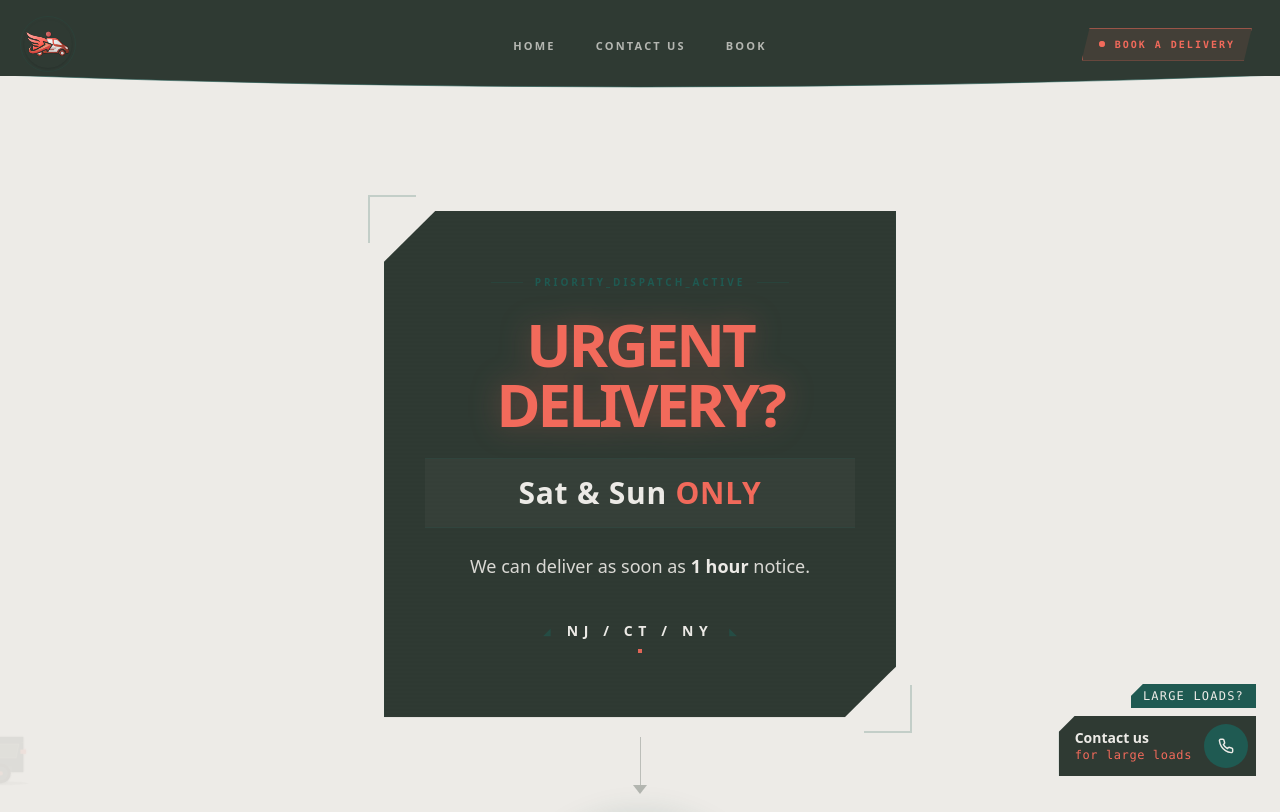
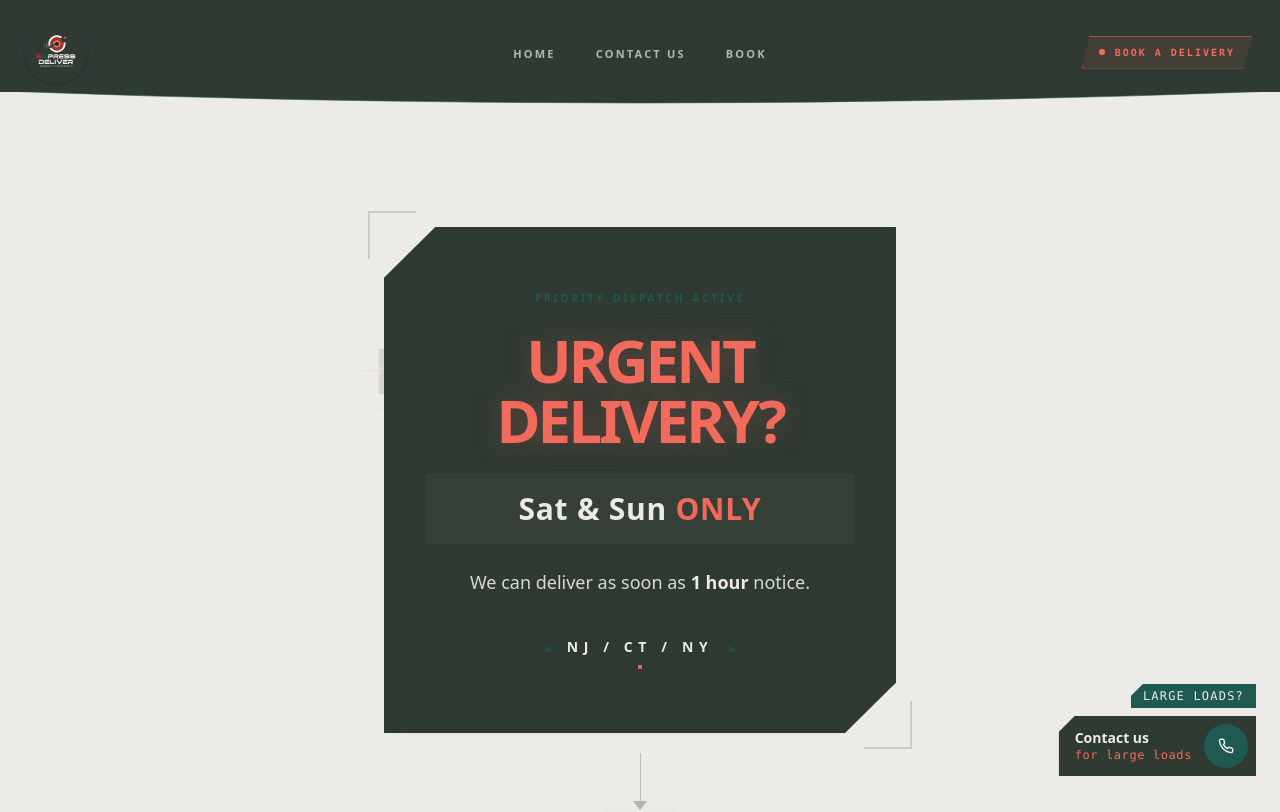
Before and after one commit to ne0bopio/Urgent_Delivery, a Next.js app: page / in a window 1280 px wide. Shown: the top 812 px of the page. Built offline with nearby package versions, Linux system fonts and the light colour scheme.

Commit message:
Optimization

```diff
--- a/app/page.tsx
+++ b/app/page.tsx
@@ -1,12 +1,19 @@
 // ============================================================
-// page.tsx — Landing page
+// page.tsx — Landing page (LCP-optimized)
+//
+// CHANGES:
+// • VanBackground is dynamically imported with ssr:false.
+//   It's purely decorative — deferring it lets the hero card
+//   paint without waiting on two animated SVGs with blur filters.
+// • arrowFadeIn keyframes kept but the arrow itself is tiny
+//   and not on the critical path.
 // ============================================================
 
-import Navbar       from "@/components/NavBar";
-import CTAButton    from "@/components/Ctabutton";
-import ContactFloat from "@/components/Contactfloat";
-import HeroCard     from "@/components/Herocard";
-import VanBackground from "@/components/VanBackground";
+import Navbar              from "@/components/NavBar";
+import CTAButton           from "@/components/Ctabutton";
+import ContactFloat        from "@/components/Contactfloat";
+import HeroCard            from "@/components/Herocard";
+import VanBackgroundLazy   from "@/components/Vanbackgroundlazy";
 
 export default function Home() {
   return (
@@ -15,8 +22,8 @@ export default function Home() {
       {/* 1 ── Navigation */}
       <Navbar />
 
-      {/* 2 ── Background Scenery Layer */}
-      <VanBackground />
+      {/* 2 ── Background Scenery Layer (lazy — paints after hero) */}
+      <VanBackgroundLazy />
 
       {/* 3 ── Main content column */}
       <section className="flex-1 flex flex-col items-center px-4 pt-4 md:pt-8 pb-20 md:pb-24">
@@ -24,8 +31,7 @@ export default function Home() {
         {/* Hero card */}
         <HeroCard />
 
-        {/* ── Connector arrow ─────────────────────────────────────
-            Thin vertical line + triangle head linking card to CTA. */}
+        {/* ── Connector arrow ───────────────────────────────── */}
         <div
           className="flex flex-col items-center my-4 md:my-5"
           aria-hidden="true"
@@ -37,7 +43,7 @@ export default function Home() {
           </svg>
         </div>
 
-        {/* ── CTA wheel button ─────────────────────────────────── */}
+        {/* ── CTA wheel button ──────────────────────────────── */}
         <CTAButton />
 
       </section>
--- a/components/Footer.tsx
+++ b/components/Footer.tsx
@@ -120,7 +120,7 @@ export default function Footer() {
                   alt="Your Logo"
                   width={100}
                   height={50}
-                  className="w-auto h-12"
+                  className="w-auto h-25"
                 />
               </div>
             </div>
--- a/components/Herocard.tsx
+++ b/components/Herocard.tsx
@@ -1,37 +1,53 @@
-import FuturisticVan from "./VanBackground";
+// ============================================================
+// Herocard.tsx — Optimized for LCP
+//
+// CHANGES FROM ORIGINAL:
+// ──────────────────────────────────────────────────────────────
+// 1. REMOVED heroFadeUp animation on the wrapper.
+//    animation-fill-mode: both + delay kept the <h1> at
+//    opacity:0 for ~850ms, directly inflating LCP.
+//    Replaced with a CSS class that fades in WITHOUT hiding
+//    the element from the browser's LCP heuristic.
+//
+// 2. REMOVED the VanBackground import inside HeroCard.
+//    VanBackground is ALREADY rendered in page.tsx as a
+//    full-page layer. Importing it again here meant:
+//    • Two extra inline SVGs with feGaussianBlur filters
+//    • Duplicate <style> keyframe blocks
+//    • Wasted parse + paint time on a decorative element
+//    The page-level VanBackground already provides depth.
+//
+// 3. SIMPLIFIED box-shadow from 50px spread to 30px.
+//    Large blurred shadows force layer compositing — smaller
+//    shadow is visually identical but cheaper to paint.
+//
+// 4. MOVED inline <style> keyframes into the component's
+//    Tailwind classes where possible. The remaining fade-in
+//    uses a lightweight CSS animation that doesn't block LCP.
+// ============================================================
 
 export default function HeroCard() {
   return (
-    <div
-      className="relative max-w-lg w-full mt-10 md:mt-20 group"
-      style={{ animation: "heroFadeUp 0.7s 0.15s ease both" }}
-    >
+    <div className="relative max-w-lg w-full mt-10 md:mt-20 group animate-[heroReveal_0.6s_ease_both]">
 
-      {/* ── Background Vans ──────────────────────────────────────── */}
-      <div className="absolute -top-16 -left-24 z-0 opacity-20 scale-75 hidden md:block pointer-events-none">
-        <FuturisticVan />
-      </div>
-      <div className="absolute -bottom-16 -right-24 z-0 opacity-20 scale-x-[-1] scale-75 hidden md:block pointer-events-none">
-        <FuturisticVan />
-      </div>
-
-      {/* ── Scanner Frame — corner brackets ──────────────────────── */}
+      {/* ── Scanner Frame — corner brackets ──────────────────── */}
       <div className="absolute -inset-3 md:-inset-4 border-l-2 border-t-2 border-brand-teal/20 w-10 h-10 md:w-12 md:h-12 transition-all group-hover:border-brand-coral/40" />
       <div className="absolute -inset-3 md:-inset-4 border-r-2 border-b-2 border-brand-teal/20 w-10 h-10 md:w-12 md:h-12 ml-auto mt-auto transition-all group-hover:border-brand-coral/40" />
 
-      {/* ── Main Terminal Body ────────────────────────────────────── */}
+      {/* ── Main Terminal Body ────────────────────────────────── */}
       <div
         className="
           relative overflow-hidden
           bg-brand-olive text-brand-offwhite
-          shadow-[0_0_50px_rgba(0,0,0,0.4)]
+          shadow-[0_0_30px_rgba(0,0,0,0.3)]
           px-6 py-10 md:px-10 md:py-16
           text-center flex flex-col items-center
           gap-4 md:gap-6
           border-x border-brand-teal/10
         "
         style={{
-          clipPath: "polygon(10% 0, 100% 0, 100% 90%, 90% 100%, 0 100%, 0 10%)"
+          clipPath:
+            "polygon(10% 0, 100% 0, 100% 90%, 90% 100%, 0 100%, 0 10%)",
         }}
       >
         {/* CRT Scanline Overlay */}
@@ -46,8 +62,11 @@ export default function HeroCard() {
           <span className="h-[1px] w-6 md:w-8 bg-brand-teal/30" />
         </div>
 
-        {/* Headline */}
-        <h1 className="font-heading font-black text-[2.6rem] leading-none md:text-5xl lg:text-6xl tracking-tighter text-brand-coral uppercase drop-shadow-[0_0_15px_rgba(242,106,91,0.3)]">
+        {/* ── Headline (LCP ELEMENT) ─────────────────────────────
+            This <h1> is almost certainly your Largest Contentful
+            Paint. It MUST be visible immediately — no opacity:0,
+            no animation-fill-mode:both, no delayed reveals.    */}
+        <h1 className="font-heading font-black text-[2.6rem] leading-none md:text-5xl lg:text-6xl tracking-tighter text-brand-coral uppercase drop-shadow-[0_0_12px_rgba(242,106,91,0.25)]">
           URGENT<br />DELIVERY?
         </h1>
 
@@ -61,7 +80,8 @@ export default function HeroCard() {
         {/* Tagline */}
         <p className="font-body text-base md:text-lg text-brand-offwhite/90 leading-relaxed">
           We can deliver as soon as{" "}
-          <span className="font-bold text-brand-offwhite">1 hour</span> notice.
+          <span className="font-bold text-brand-offwhite">1 hour</span>{" "}
+          notice.
         </p>
 
         {/* Bottom Sector Readout */}
@@ -77,10 +97,15 @@ export default function HeroCard() {
         </div>
       </div>
 
+      {/* ── Animation keyframes ──────────────────────────────────
+          heroReveal: translateY-only entrance. We deliberately
+          start at opacity:1 (not 0) so the <h1> is never hidden
+          from the browser's LCP detection. The upward slide
+          still gives a polished entrance feel.                 */}
       <style>{`
-        @keyframes heroFadeUp {
-          from { opacity: 0; transform: translateY(28px); }
-          to   { opacity: 1; transform: translateY(0); }
+        @keyframes heroReveal {
+          from { transform: translateY(20px); opacity: 0.85; }
+          to   { transform: translateY(0);    opacity: 1; }
         }
       `}</style>
     </div>
--- a/components/NavBar.tsx
+++ b/components/NavBar.tsx
@@ -26,15 +26,15 @@ export default function Navbar() {
           <Link
             href="/"
             aria-label="Home"
-            className="group relative inline-flex h-10 w-10 md:h-12 md:w-12 items-center justify-center rounded-full shadow-sm transition-all hover:scale-105"
+            className="group relative inline-flex h-12 w-12 md:h-16 md:w-16 items-center justify-center rounded-full shadow-sm transition-all hover:scale-105"
           >
-            <div className="absolute inset-[-4px] rounded-full border border-brand-teal/20 transition-all group-hover:border-brand-teal/60" />
+            <div className="absolute inset-[-4px] rounded-full border  border-brand-teal/20 transition-all group-hover:border-brand-teal/60" />
             <Image
               src="/delivery_logo.svg"
               alt="Urgent Delivery logo"
-              width={45}
-              height={45}
-              className="h-4 md:h-14 w-auto"
+              width={96}
+              height={96}
+              className="h-12 md:h-18 w-auto"
               priority
             />
           </Link>
--- a/components/VanBackground.tsx
+++ b/components/VanBackground.tsx
@@ -1,89 +1,83 @@
 // ============================================================
 // VanBackground.tsx — Looping geometric van background
 //
-// Two vans drive left → right in an infinite loop, at slightly
-// different speeds and vertical positions for depth.
-// Sits behind all page content via z-0 + pointer-events-none.
+// PERF CHANGES:
+// ──────────────────────────────────────────────────────────────
+// 1. REMOVED broken SVG <filter>. The <feMerge> referenced
+//    an input called "blur" that didn't exist (the original
+//    feGaussianBlur was deleted earlier). The browser was
+//    still compositing a filter layer per van per frame — for
+//    nothing. Removing it eliminates two unnecessary composite
+//    layers from the paint pipeline.
 //
-// HOW TO USE:
-//   Add <VanBackground /> as the FIRST child inside <main>
-//   in page.tsx. The main already has position:relative so
-//   the absolute children here will be contained correctly.
+// 2. ADDED will-change:transform on the animated wrappers.
+//    This tells the browser to promote them to their own GPU
+//    layer ONCE, rather than re-rasterizing on every frame of
+//    the translateX animation. Standard practice for infinite
+//    CSS transform animations.
 //
-// TUNING:
-//   • Opacity of each van → change opacity on <g> elements
-//   • Speed             → change animationDuration values
-//   • Vertical position → change the `top` style values
-//   • Van size          → change the width on the wrappers
+// 3. REMOVED redundant SVG elements: wheel arch "cutouts"
+//    (opacity 0.06 — invisible at the van's own 0.08–0.13
+//    opacity), and reduced speed trail lines from 4 to 2.
+//    Fewer SVG nodes = less paint work per frame.
+//
+// WHY CSS OVER FRAMER MOTION:
+//    This is a simple infinite translateX loop. CSS animations
+//    run on the compositor thread with zero JS per frame.
+//    Framer Motion would add ~30KB to the bundle and run the
+//    animation on the main thread — worse in every way for
+//    this use case. Use Framer Motion for spring physics,
+//    gestures, layout animations, and orchestrated sequences.
 // ============================================================
 
 export default function VanBackground() {
   return (
-    // Full-page fixed layer — always behind content
     <div
       className="absolute inset-0 overflow-hidden pointer-events-none z-0"
       aria-hidden="true"
     >
-
-      {/* ── Van 1 — main lane, slower ─────────────────────────
-          Positioned at roughly 1/3 height (near the hero card).
-          Lower opacity — feels distant, background depth.      */}
+      {/* Van 1 — upper lane, slower, distant feel */}
       <div
         className="absolute"
         style={{
           top: "28%",
-          // Start fully off-screen left, end fully off-screen right
+          width: "180px",
           animation: "vanDrive 14s linear infinite",
-          width: "180px",
+          willChange: "transform",
         }}
       >
         <GeometricVan opacity={0.13} glowColor="#1F5A52" />
       </div>
 
-      {/* ── Van 2 — lower lane, faster, slightly larger ────────
-          Gives a parallax feel — closer van moves faster.
-          Delayed start so the two vans aren't always together. */}
+      {/* Van 2 — lower lane, faster, parallax depth */}
       <div
         className="absolute"
         style={{
           top: "62%",
+          width: "140px",
           animation: "vanDrive 9s linear infinite",
-          animationDelay: "-4s", // offset so they don't enter together
-          width: "140px",
+          animationDelay: "-4s",
+          willChange: "transform",
         }}
       >
         <GeometricVan opacity={0.08} glowColor="#F26A5B" />
       </div>
 
-      {/* ── Keyframes ─────────────────────────────────────────
-          translateX drives the van from -width (off left)
-          to 100vw (off right). Using vw so it works at any
-          screen width without JS measurement.                 */}
       <style>{`
         @keyframes vanDrive {
           from { transform: translateX(-220px); }
           to   { transform: translateX(100vw);  }
         }
       `}</style>
-
     </div>
   );
 }
 
-
 // ============================================================
-// GeometricVan — the SVG van silhouette
+// GeometricVan — lightweight SVG van silhouette
 //
-// Design language: sharp angles, flat planes, no curves except
-// the wheels. Inspired by side-view technical drawings.
-//
-// Structure:
-//   • Main body — two rectangular volumes (cab + cargo)
-//   • Windshield — angled parallelogram cutout
-//   • Headlight + tail light — small filled rectangles
-//   • Wheels — clean circles with hub dot
-//   • Speed trail — horizontal lines fading left (motion blur)
-//   • Glow filter — very soft bloom on the whole van
+// Stripped to the essential shapes that read at 8–13% opacity.
+// No SVG filters, no invisible sub-6% opacity details.
 // ============================================================
 function GeometricVan({
   opacity,
@@ -92,8 +86,6 @@ function GeometricVan({
   opacity: number;
   glowColor: string;
 }) {
-  const id = glowColor === "#F26A5B" ? "glow-coral" : "glow-teal";
-
   return (
     <svg
       viewBox="0 0 200 90"
@@ -101,102 +93,49 @@ function GeometricVan({
       style={{ opacity }}
       className="w-full h-auto"
     >
-      <defs>
-        {/* Subtle bloom filter applied to the whole van group */}
-        <filter id={id} x="-20%" y="-20%" width="140%" height="140%">
-          <feGaussianBlur stdDeviation="1.5" result="blur" />
-          <feMerge>
-            <feMergeNode in="blur" />
-            <feMergeNode in="SourceGraphic" />
-          </feMerge>
-        </filter>
-      </defs>
+      {/* Speed trail lines — motion blur effect */}
+      <line x1="0" y1="44" x2="28" y2="44" stroke="#2F3A33" strokeWidth="0.8" opacity="0.5" />
+      <line x1="4" y1="50" x2="22" y2="50" stroke="#2F3A33" strokeWidth="0.5" opacity="0.3" />
 
-      {/* ── Speed trail lines (drawn BEHIND the van) ──────────
-          Horizontal dashes that stream off the rear of the van.
-          They fade via opacity to suggest motion blur.         */}
-      <line x1="0"  y1="44" x2="28" y2="44" stroke="#2F3A33" strokeWidth="0.8" opacity="0.5" />
-      <line x1="4"  y1="50" x2="22" y2="50" stroke="#2F3A33" strokeWidth="0.5" opacity="0.3" />
-      <line x1="0"  y1="56" x2="18" y2="56" stroke="#2F3A33" strokeWidth="0.4" opacity="0.2" />
-      <line x1="8"  y1="38" x2="24" y2="38" stroke="#2F3A33" strokeWidth="0.4" opacity="0.2" />
-
-      {/* ── Van body group (filter applied here) ──────────────*/}
-      <g filter={`url(#${id})`}>
-
-        {/* CARGO BOX — the large rear rectangle */}
+      {/* Van body — no filter wrapper, just a plain <g> */}
+      <g>
+        {/* Cargo box */}
         <rect x="18" y="20" width="110" height="50" fill="#2F3A33" />
 
-        {/* CAB — slightly taller front section */}
+        {/* Cab */}
         <rect x="128" y="28" width="48" height="42" fill="#2F3A33" />
 
-        {/* CAB ROOF SLOPE — the angled transition between
-            cargo roof and cab roof (geometric, no curves)     */}
-        <polygon
-          points="128,20 128,28 176,28 176,20"
-          fill="#2F3A33"
-        />
+        {/* Cab roof slope */}
+        <polygon points="128,20 128,28 176,28 176,20" fill="#2F3A33" />
 
-        {/* WINDSHIELD — angled cutout in off-white
-            The angle (parallelogram) is what makes it feel
-            purposefully geometric and futuristic.             */}
-        <polygon
-          points="136,30 170,30 166,50 140,50"
-          fill="#EDEBE7"
-          opacity="0.18"
-        />
+        {/* Windshield */}
+        <polygon points="136,30 170,30 166,50 140,50" fill="#EDEBE7" opacity="0.18" />
+        <polygon points="136,30 170,30 166,50 140,50" fill="none" stroke="#EDEBE7" strokeWidth="0.6" opacity="0.4" />
 
-        {/* WINDSHIELD FRAME — thin line tracing the glass */}
-        <polygon
-          points="136,30 170,30 166,50 140,50"
-          fill="none"
-          stroke="#EDEBE7"
-          strokeWidth="0.6"
-          opacity="0.4"
-        />
+        {/* Cargo side panel line */}
+        <line x1="18" y1="48" x2="128" y2="48" stroke="#EDEBE7" strokeWidth="0.5" opacity="0.15" />
 
-        {/* CARGO SIDE PANEL LINE — horizontal rule that
-            separates upper and lower body like a real van     */}
-        <line
-          x1="18" y1="48" x2="128" y2="48"
-          stroke="#EDEBE7"
-          strokeWidth="0.5"
-          opacity="0.15"
-        />
-
-        {/* HEADLIGHT — sharp rectangle, glowColor accent */}
+        {/* Headlight */}
         <rect x="172" y="38" width="8" height="6" fill={glowColor} opacity="0.9" />
 
-        {/* TAIL LIGHT — smaller, rear */}
+        {/* Tail light */}
         <rect x="18" y="40" width="5" height="8" fill="#F26A5B" opacity="0.7" />
 
-        {/* REAR DOOR LINE — vertical split on cargo box */}
-        <line
-          x1="30" y1="20" x2="30" y2="70"
-          stroke="#EDEBE7"
-          strokeWidth="0.4"
-          opacity="0.12"
-        />
+        {/* Rear door line */}
+        <line x1="30" y1="20" x2="30" y2="70" stroke="#EDEBE7" strokeWidth="0.4" opacity="0.12" />
 
-        {/* WHEEL ARCH CUTOUTS — rectangular, geometric */}
-        <rect x="38"  y="62" width="32" height="12" fill="#EDEBE7" rx="1" opacity="0.06" />
-        <rect x="128" y="62" width="32" height="12" fill="#EDEBE7" rx="1" opacity="0.06" />
-
-        {/* WHEELS — the only circular elements.
-            Two concentric circles per wheel: tyre + hub.     */}
         {/* Rear wheel */}
-        <circle cx="54"  cy="72" r="14" fill="#1a1a1a" />
-        <circle cx="54"  cy="72" r="10" fill="#2F3A33" />
-        <circle cx="54"  cy="72" r="3"  fill={glowColor} opacity="0.7" />
+        <circle cx="54" cy="72" r="14" fill="#1a1a1a" />
+        <circle cx="54" cy="72" r="10" fill="#2F3A33" />
+        <circle cx="54" cy="72" r="3" fill={glowColor} opacity="0.7" />
 
         {/* Front wheel */}
         <circle cx="144" cy="72" r="14" fill="#1a1a1a" />
         <circle cx="144" cy="72" r="10" fill="#2F3A33" />
-        <circle cx="144" cy="72" r="3"  fill={glowColor} opacity="0.7" />
+        <circle cx="144" cy="72" r="3" fill={glowColor} opacity="0.7" />
 
-        {/* GROUND SHADOW — thin ellipse under the van
-            Grounds the vehicle so it doesn't float.          */}
+        {/* Ground shadow */}
         <ellipse cx="99" cy="86" rx="85" ry="3" fill="#2F3A33" opacity="0.2" />
-
       </g>
     </svg>
   );
--- /dev/null
+++ b/components/Vanbackgroundlazy.tsx
@@ -0,0 +1,12 @@
+"use client";
+
+import dynamic from "next/dynamic";
+
+const VanBackground = dynamic(
+  () => import("@/components/VanBackground"),
+  { ssr: false }
+);
+
+export default function VanBackgroundLazy() {
+  return <VanBackground />;
+}
--- a/middleware.ts
+++ b/proxy.ts
@@ -7,7 +7,7 @@ const rateLimit = new Map<string, { count: number; resetAt: number }>();
 const WINDOW_MS = 60_000;   // 1 minute window
 const MAX_REQUESTS = 30;    // 30 requests per minute per IP
 
-export function middleware(req: NextRequest) {
+export function proxy(req: NextRequest) {
   // Only rate limit your API routes
   if (!req.nextUrl.pathname.startsWith('/api/')) {
     return NextResponse.next();
```
Also changed, not shown: app/layout.tsx (+13 -8 lines), public/delivery_logo.svg.
